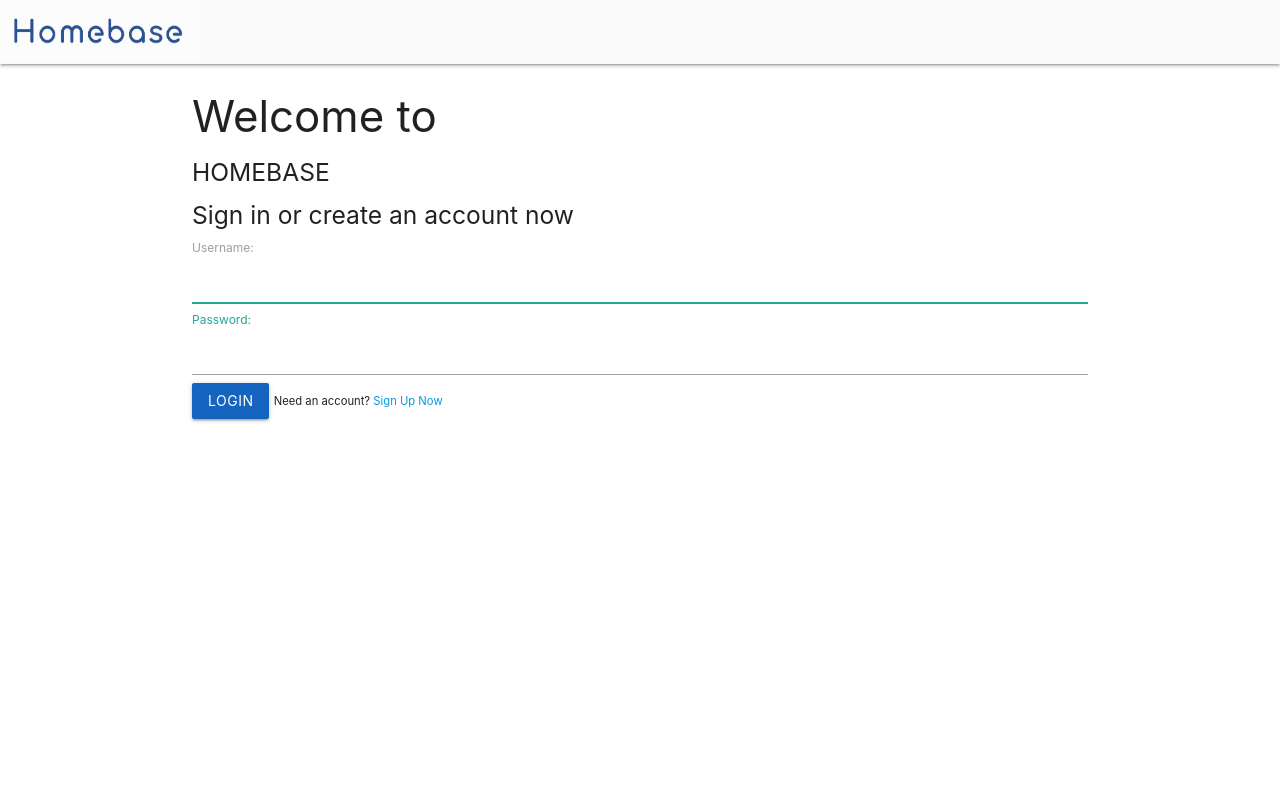
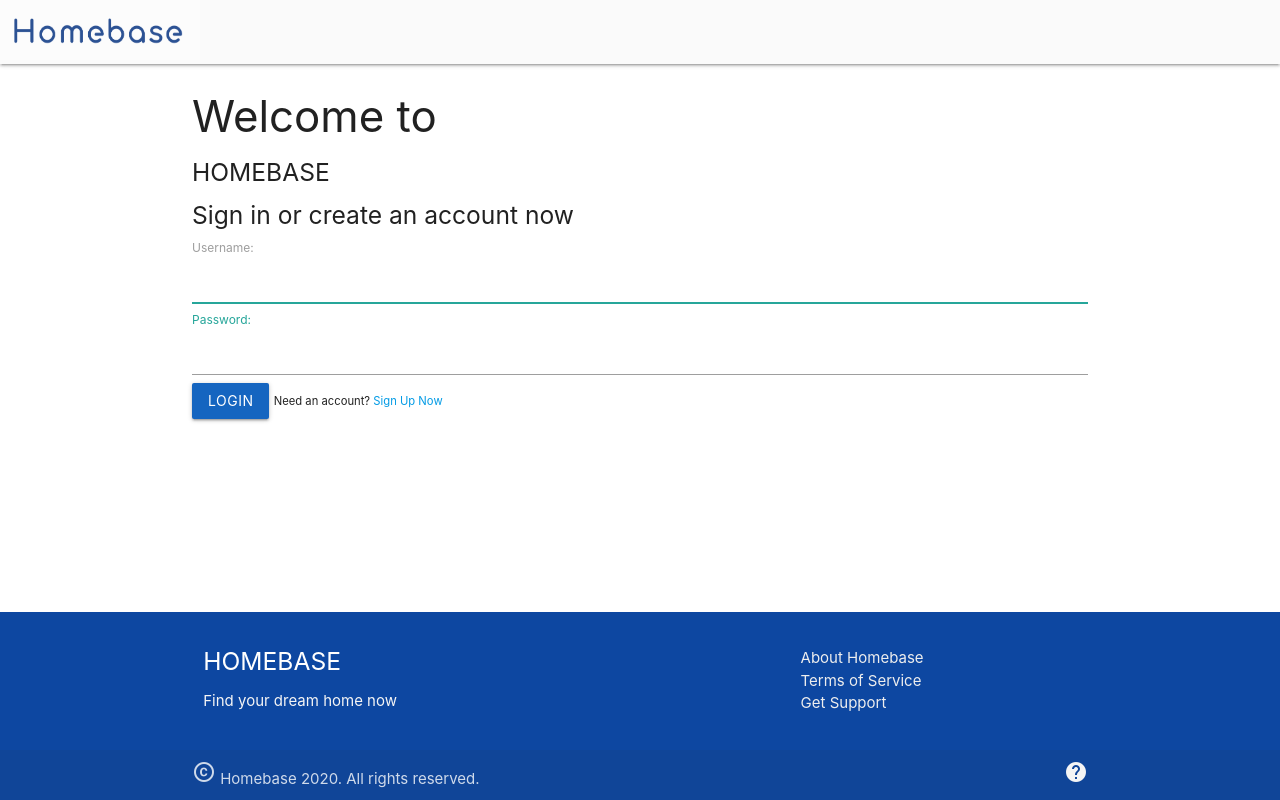
Before and after one commit to bchen012/SE_Project, a Django app: page / in a window 1280 px wide. Run offline with Django 3.2, Linux system fonts and the light colour scheme; parts of the project's set-up code (start-up, migrations or seed data) failed here and were passed over.

Commit message:
made the footer stick to bottom

```diff
--- a/templates/base.html
+++ b/templates/base.html
@@ -1,6 +1,18 @@
 {% load static %}
 
 <html>
+
+<style>
+      body {
+        display: flex;
+        min-height: 100vh;
+        flex-direction: column;
+      }
+
+      main {
+        flex: 1 0 auto;
+  }
+</style>
     <head>
         <title>{% block title %}HOMEBASE{% endblock %}</title>
       <!-- Compiled and minified CSS -->
@@ -28,3 +40,31 @@
 {% block content %}
 
 {% endblock content%}
+
+
+<main></main>
+        <footer class="page-footer blue darken-4">
+          <div class="container">
+            <div class="row">
+              <div class="col l6 s12">
+                <h5 class="white-text">HOMEBASE</h5>
+                <p class="grey-text text-lighten-4">Find your dream home now</p>
+              </div>
+              <div class="col l4 offset-l2 s12">
+{#                <h5 class="white-text">Links</h5>#}
+                <ul>
+                  <li><a class="grey-text text-lighten-3" href="#!">About Homebase</a></li>
+                  <li><a class="grey-text text-lighten-3" href="#!">Terms of Service</a></li>
+                  <li><a class="grey-text text-lighten-3" href="#!">Get Support</a></li>
+{#                  <li><a class="grey-text text-lighten-3" href="#!">Link 4</a></li>#}
+                </ul>
+              </div>
+            </div>
+          </div>
+          <div class="footer-copyright">
+            <div class="container">
+            <i class="material-icons">copyright</i> Homebase 2020. All rights reserved.
+            <a class="grey-text text-lighten-4 right" href="#!"> <i class="material-icons">help</i></a>
+            </div>
+          </div>
+        </footer>
```
Also changed, not shown: templates/base2.html (+14 -3 lines), db.sqlite3.
